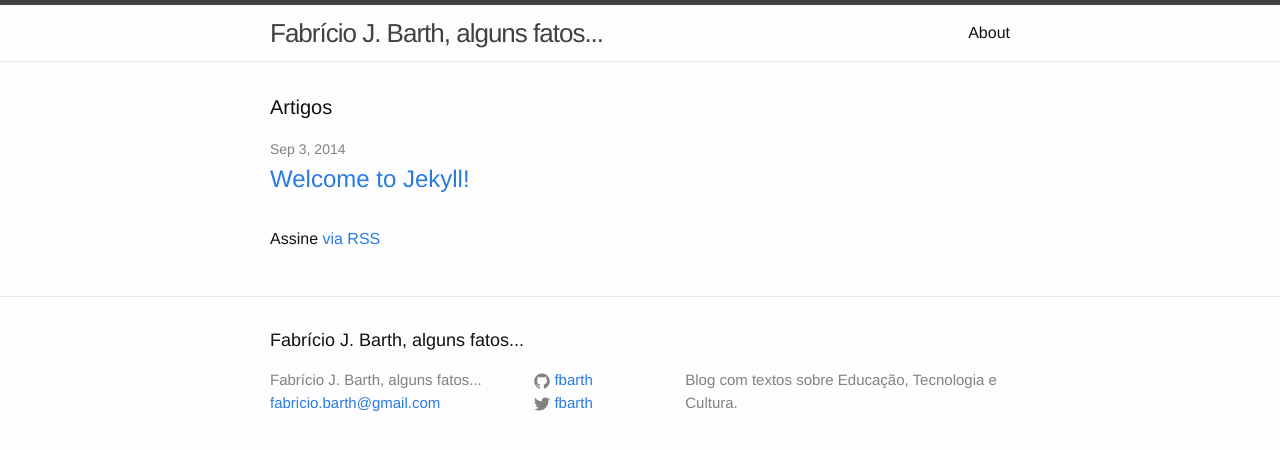
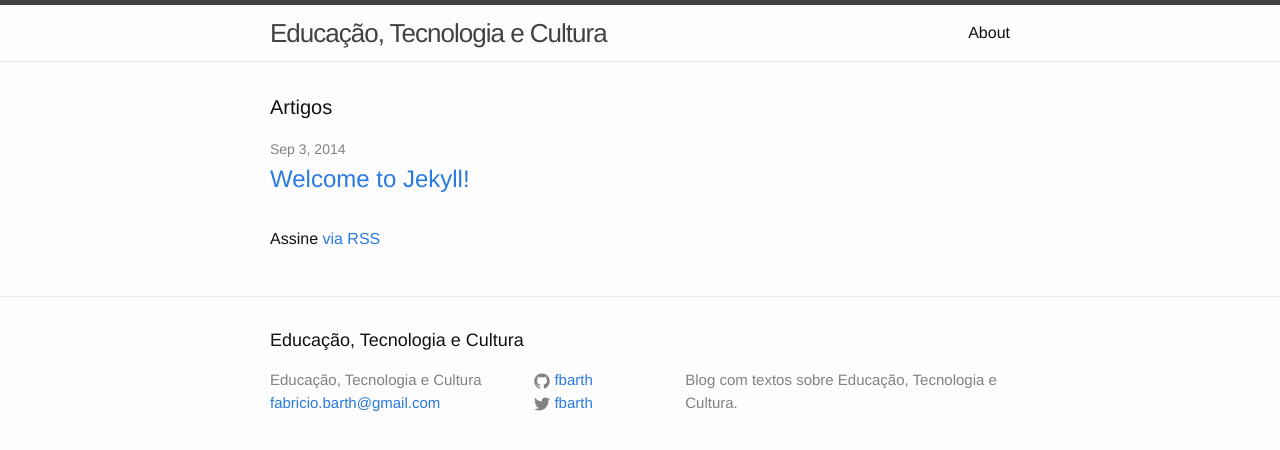
Before and after one commit to fbarth/eduTecCul, a Jekyll site: the page built from index.html, in a window 1280 px wide. Shown: the top 450 px of the page. Built offline with Jekyll 4.4.1, drawn with Linux system fonts in a browser that asks for light colours.

Commit message:
Commit inicial

```diff
--- a/_config.yml
+++ b/_config.yml
@@ -1,5 +1,5 @@
 # Site settings
-title: Fabrício J. Barth, alguns fatos...
+title: Educação, Tecnologia e Cultura
 email: fabricio.barth@gmail.com
 description: > # this means to ignore newlines until "baseurl:"
   Blog com textos sobre Educação, Tecnologia e Cultura.
```
